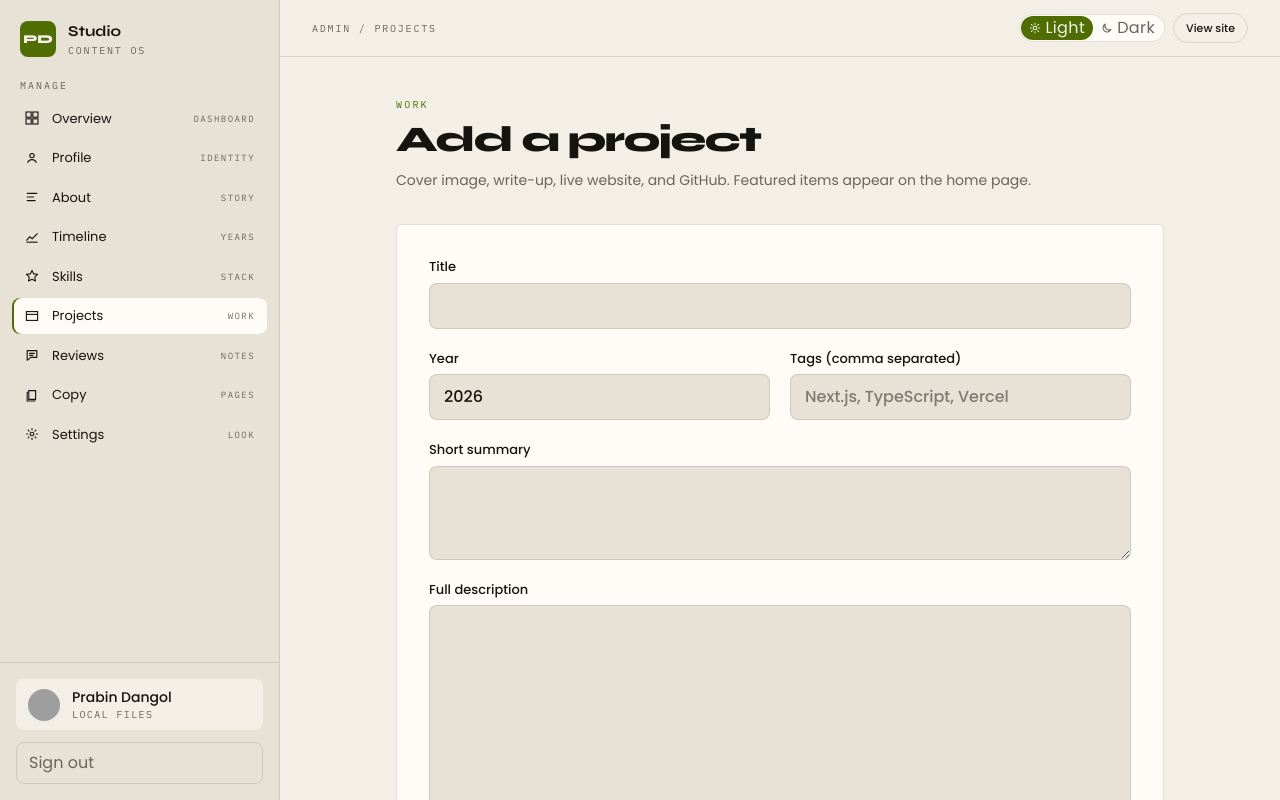
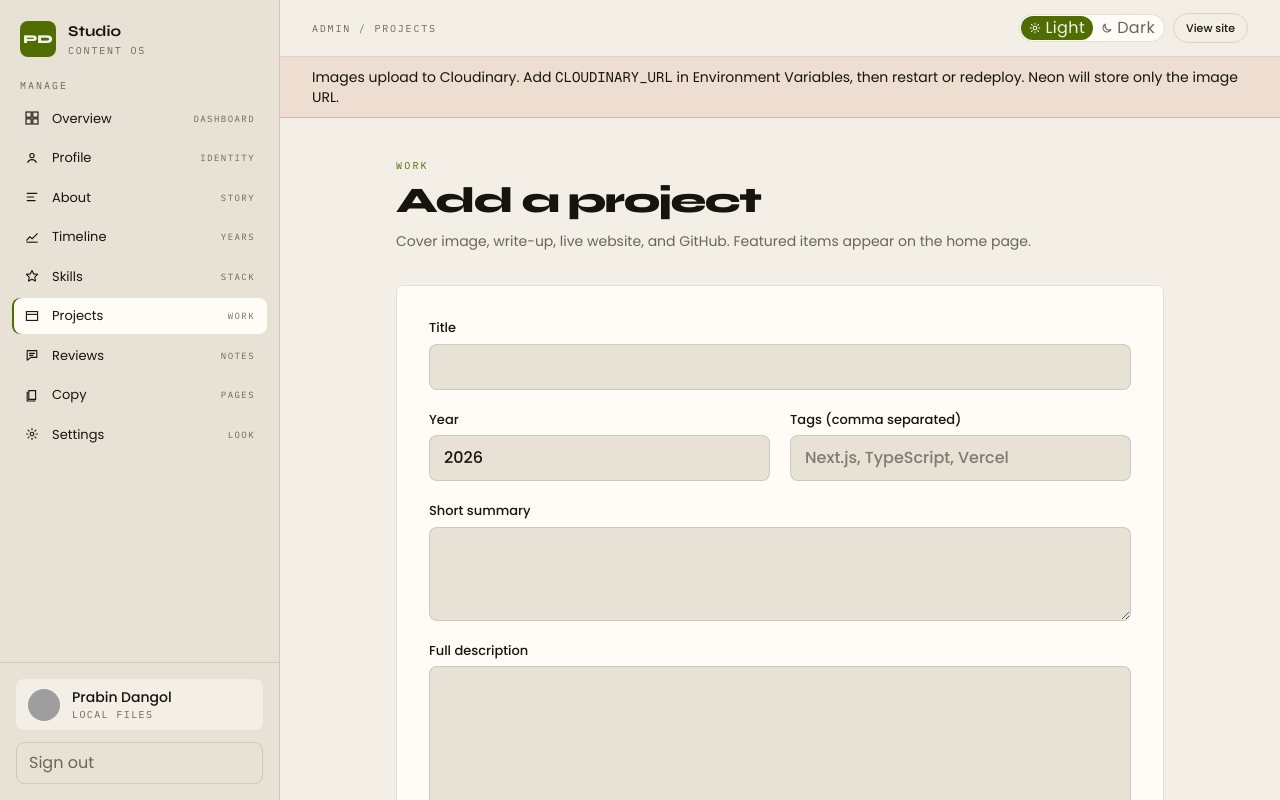
Before and after one commit to iamprabin-git/prabin_dangol_portfolio, a Next.js app: page /admin/projects/new in a window 1280 px wide. Shown: the top 800 px of the page. Built offline with nearby package versions, Linux system fonts and the light colour scheme; no server answers; grey boxes are pictures that could not be loaded.

Commit message:
cloudinary
Signed-off-by: Prabin Dangol <dprabin23@gmail.com>

```diff
--- a/app/admin/(studio)/layout.tsx
+++ b/app/admin/(studio)/layout.tsx
@@ -2,7 +2,7 @@ import type { ReactNode } from "react";
 import { AdminShell } from "@/components/admin/admin-shell";
 import { getSite } from "@/lib/content";
 import { getReviews } from "@/lib/reviews";
-import { canPersistWrites, storageLabel } from "@/lib/storage";
+import { canPersistWrites, hasCloudinary, storageLabel } from "@/lib/storage";
 
 export const dynamic = "force-dynamic";
 
@@ -13,6 +13,7 @@ export default async function StudioLayout({ children }: { children: ReactNode }
     <AdminShell
       storage={storageLabel()}
       writable={canPersistWrites()}
+      cloudinary={hasCloudinary()}
       site={site}
       pendingReviews={pendingReviews}
     >
--- a/components/admin/admin-shell.tsx
+++ b/components/admin/admin-shell.tsx
@@ -121,12 +121,14 @@ export function AdminShell({
   site,
   storage,
   writable,
+  cloudinary,
   pendingReviews,
   children,
 }: {
   site: SiteContent;
   storage: string;
   writable: boolean;
+  cloudinary: boolean;
   pendingReviews: number;
   children: ReactNode;
 }) {
@@ -279,6 +281,12 @@ export function AdminShell({
             connect it, then redeploy.
           </div>
         ) : null}
+        {writable && !cloudinary ? (
+          <div className="border-b border-[var(--accent-2)]/30 bg-[var(--accent-2)]/10 px-4 py-2.5 text-sm sm:px-8">
+            Images upload to Cloudinary. Add <code>CLOUDINARY_URL</code> in Environment Variables,
+            then restart or redeploy. Neon will store only the image URL.
+          </div>
+        ) : null}
 
         <div className="px-3 py-6 sm:px-8 lg:py-10">{children}</div>
       </div>
--- /dev/null
+++ b/lib/cloudinary.ts
@@ -0,0 +1,113 @@
+import { v2 as cloudinary } from "cloudinary";
+
+function trimEnv(value: string | undefined) {
+  return (value || "").trim().replace(/^['"]|['"]$/g, "");
+}
+
+export function hasCloudinary() {
+  if (trimEnv(process.env.CLOUDINARY_URL).startsWith("cloudinary://")) return true;
+  return Boolean(
+    trimEnv(process.env.CLOUDINARY_CLOUD_NAME) &&
+      trimEnv(process.env.CLOUDINARY_API_KEY) &&
+      trimEnv(process.env.CLOUDINARY_API_SECRET),
+  );
+}
+
+function configure() {
+  if (!hasCloudinary()) {
+    throw new Error(
+      "Set CLOUDINARY_URL (or CLOUDINARY_CLOUD_NAME, CLOUDINARY_API_KEY, and CLOUDINARY_API_SECRET) so images can upload.",
+    );
+  }
+
+  const url = trimEnv(process.env.CLOUDINARY_URL);
+  if (url.startsWith("cloudinary://")) {
+    process.env.CLOUDINARY_URL = url;
+    cloudinary.config({ secure: true });
+    return;
+  }
+
+  cloudinary.config({
+    cloud_name: trimEnv(process.env.CLOUDINARY_CLOUD_NAME),
+    api_key: trimEnv(process.env.CLOUDINARY_API_KEY),
+    api_secret: trimEnv(process.env.CLOUDINARY_API_SECRET),
+    secure: true,
+  });
+}
+
+export function isCloudinaryUrl(url: string) {
+  try {
+    const host = new URL(url).hostname;
+    return host === "res.cloudinary.com" || host.endsWith(".cloudinary.com");
+  } catch {
+    return false;
+  }
+}
+
+function optimizedDeliveryUrl(secureUrl: string) {
+  if (!secureUrl.includes("/image/upload/") || secureUrl.includes("/f_auto/")) return secureUrl;
+  return secureUrl.replace("/image/upload/", "/image/upload/f_auto/q_auto/");
+}
+
+function isTransformSegment(segment: string) {
+  return (
+    segment.includes(",") ||
+    /^(f_|q_|c_|w_|h_|g_|e_|fl_|dpr_|t_|b_|a_|r_|o_|bo_|ar_)/.test(segment)
+  );
+}
+
+export function cloudinaryPublicId(url: string) {
+  if (!isCloudinaryUrl(url)) return "";
+  try {
+    const { pathname } = new URL(url);
+    const marker = "/image/upload/";
+    const index = pathname.indexOf(marker);
+    if (index === -1) return "";
+    const parts = pathname.slice(index + marker.length).split("/").filter(Boolean);
+    let start = 0;
+    while (start < parts.length && isTransformSegment(parts[start])) start += 1;
+    if (start < parts.length && /^v\d+$/.test(parts[start])) start += 1;
+    const idWithExt = parts.slice(start).join("/");
+    return decodeURIComponent(idWithExt.replace(/\.[a-z0-9]+$/i, ""));
+  } catch {
+    return "";
+  }
+}
+
+export async function uploadImageFile(file: File) {
+  configure();
+  const bytes = Buffer.from(await file.arrayBuffer());
+
+  const result = await new Promise<{ secure_url?: string; public_id?: string }>((resolve, reject) => {
+    const stream = cloudinary.uploader.upload_stream(
+      {
+        folder: "portfolio",
+        resource_type: "image",
+        unique_filename: true,
+        overwrite: false,
+      },
+      (error, uploaded) => {
+        if (error || !uploaded) {
+          reject(error instanceof Error ? error : new Error("Cloudinary upload failed."));
+          return;
+        }
+        resolve(uploaded);
+      },
+    );
+    stream.end(bytes);
+  });
+
+  if (!result.secure_url) throw new Error("Cloudinary did not return an image URL.");
+  return optimizedDeliveryUrl(result.secure_url);
+}
+
+export async function destroyCloudinaryImage(url: string) {
+  const publicId = cloudinaryPublicId(url);
+  if (!publicId || !hasCloudinary()) return;
+  configure();
+  try {
+    await cloudinary.uploader.destroy(publicId, { resource_type: "image" });
+  } catch {
+    // Missing or already-deleted assets should not block CMS saves.
+  }
+}
--- a/lib/content.ts
+++ b/lib/content.ts
@@ -1,6 +1,6 @@
 import { defaultSite } from "./site";
 import { sanitizeAppearance } from "./appearance";
-import { readJsonRecord, saveImage, writeJsonRecord } from "./storage";
+import { deleteStoredImage, readJsonRecord, saveImage, writeJsonRecord } from "./storage";
 import type { SiteContent, SocialLink } from "./types";
 
 const SITE_KEY = "portfolio/site.json";
@@ -73,9 +73,15 @@ export async function updateSite(
 
   if (patch.portrait && patch.portrait.size > 0) {
     portrait = await saveImage(patch.portrait);
+    if (current.photos.portrait && current.photos.portrait !== portrait) {
+      await deleteStoredImage(current.photos.portrait);
+    }
   }
   if (patch.workspace && patch.workspace.size > 0) {
     workspace = await saveImage(patch.workspace);
+    if (current.photos.workspace && current.photos.workspace !== workspace) {
+      await deleteStoredImage(current.photos.workspace);
+    }
   }
 
   const { portrait: _p, workspace: _w, ...rest } = patch;
--- a/lib/site.ts
+++ b/lib/site.ts
@@ -165,7 +165,7 @@ export const defaultSite: SiteContent = {
     projectsKicker: "Archive",
     projectsHeading: "All projects",
     projectsIntro:
-      "Work added from the admin dashboard shows up here immediately — including live uploads after you deploy to Vercel Blob.",
+      "Work added from the admin dashboard shows up here immediately — images live on Cloudinary, and the database keeps the URL.",
     projectsEmpty: "No projects yet. Add the first one from the admin studio.",
     footerCta: "Start a project",
     footerSitemap: "Sitemap",
--- a/lib/storage.ts
+++ b/lib/storage.ts
@@ -2,15 +2,21 @@ import { del, list, put } from "@vercel/blob";
 import { promises as fs } from "fs";
 import path from "path";
 import {
+  destroyCloudinaryImage,
+  hasCloudinary,
+  isCloudinaryUrl,
+  uploadImageFile,
+} from "./cloudinary";
+import {
   deleteFile,
   getRecord,
   hasDatabase,
-  mediaHref,
   mediaIdFromUrl,
-  putFile,
   setRecord,
 } from "./db";
 import type { Project } from "./types";
+
+export { hasCloudinary };
 
 const PROJECTS_BLOB = "portfolio/projects.json";
 const DATA_FILE = path.join(process.cwd(), "data", "projects.json");
@@ -40,10 +46,11 @@ export function canPersistWrites() {
 }
 
 export function storageLabel() {
-  if (hasDatabase()) return "Vercel Postgres";
+  if (hasDatabase() && hasCloudinary()) return "Neon + Cloudinary";
+  if (hasDatabase()) return "Neon (add Cloudinary for images)";
   if (hasBlobStore()) return "Vercel Blob";
   if (isVercel()) return "Read-only (enable Postgres to save)";
-  return "Local files";
+  return hasCloudinary() ? "Local + Cloudinary" : "Local files";
 }
 
 export async function readJsonRecord<T>(blobPath: string, fileName: string): Promise<T | null> {
@@ -138,28 +145,17 @@ export async function saveImage(file: File) {
     throw new Error("Images must be 4MB or smaller (Vercel Hobby request limit).");
   }
 
-  const filename = `${Date.now()}-${crypto.randomUUID().slice(0, 8)}${extensionFor(file)}`;
-
-  if (hasDatabase()) {
-    const bytes = new Uint8Array(await file.arrayBuffer());
-    await putFile(filename, file.type, bytes);
-    return mediaHref(filename);
-  }
-
-  if (hasBlobStore()) {
-    const blob = await put(`portfolio/uploads/${filename}`, file, {
-      access: "public",
-      addRandomSuffix: false,
-    });
-    return blob.url;
+  if (hasCloudinary()) {
+    return uploadImageFile(file);
   }
 
   if (isVercel()) {
     throw new Error(
-      "Uploads need Vercel Postgres. Create a Neon database in Storage and redeploy.",
+      "Set CLOUDINARY_URL in Vercel Environment Variables, then redeploy. Images are stored in Cloudinary; the database keeps only the URL.",
     );
   }
 
+  const filename = `${Date.now()}-${crypto.randomUUID().slice(0, 8)}${extensionFor(file)}`;
   await fs.mkdir(UPLOAD_DIR, { recursive: true });
   const bytes = Buffer.from(await file.arrayBuffer());
   await fs.writeFile(path.join(UPLOAD_DIR, filename), bytes);
@@ -168,6 +164,11 @@ export async function saveImage(file: File) {
 
 export async function deleteStoredImage(imageUrl: string) {
   if (!imageUrl) return;
+
+  if (isCloudinaryUrl(imageUrl)) {
+    await destroyCloudinaryImage(imageUrl);
+    return;
+  }
 
   const mediaId = mediaIdFromUrl(imageUrl);
   if (mediaId) {
--- a/next.config.ts
+++ b/next.config.ts
@@ -11,6 +11,10 @@ const nextConfig: NextConfig = {
         protocol: "https",
         hostname: "*.blob.vercel-storage.com",
       },
+      {
+        protocol: "https",
+        hostname: "res.cloudinary.com",
+      },
     ],
   },
 };
--- a/package.json
+++ b/package.json
@@ -11,6 +11,7 @@
   "dependencies": {
     "@neondatabase/serverless": "^1.1.0",
     "@vercel/blob": "^2.8.0",
+    "cloudinary": "^2.11.0",
     "next": "16.3.5",
     "react": "19.2.8",
     "react-dom": "19.2.8"
```
Also changed, not shown: 2 other files (tests, documents, lock files or other folders).
